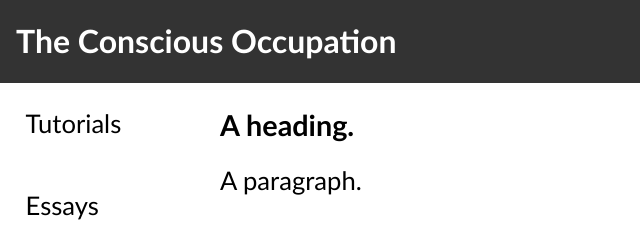
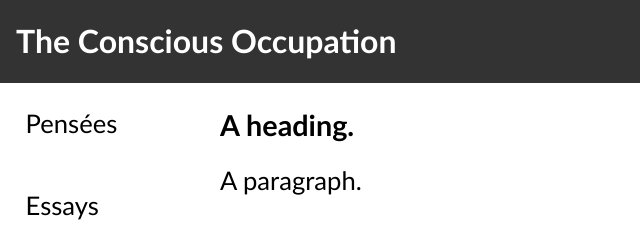
Before and after one commit to TheConsciousOccupation/TheConsciousOccupation.github.io, a plain HTML site: page index.html in a window 1280 px wide. Shown: the top 240 px of the page, 0-640 px from the left. Drawn offline with Linux system fonts and the light colour scheme; a web font is replaced by a local one.

Commit message:
Update index.html

```diff
--- a/index.html
+++ b/index.html
@@ -107,7 +107,7 @@
     </div>
 
       <div class="sidenav">
-        <a href="#">Tutorials</a>
+        <a href="#">Pensées</a>
         <a href="#">Essays</a>
         <a href="#">About</a>
       </div>
```
